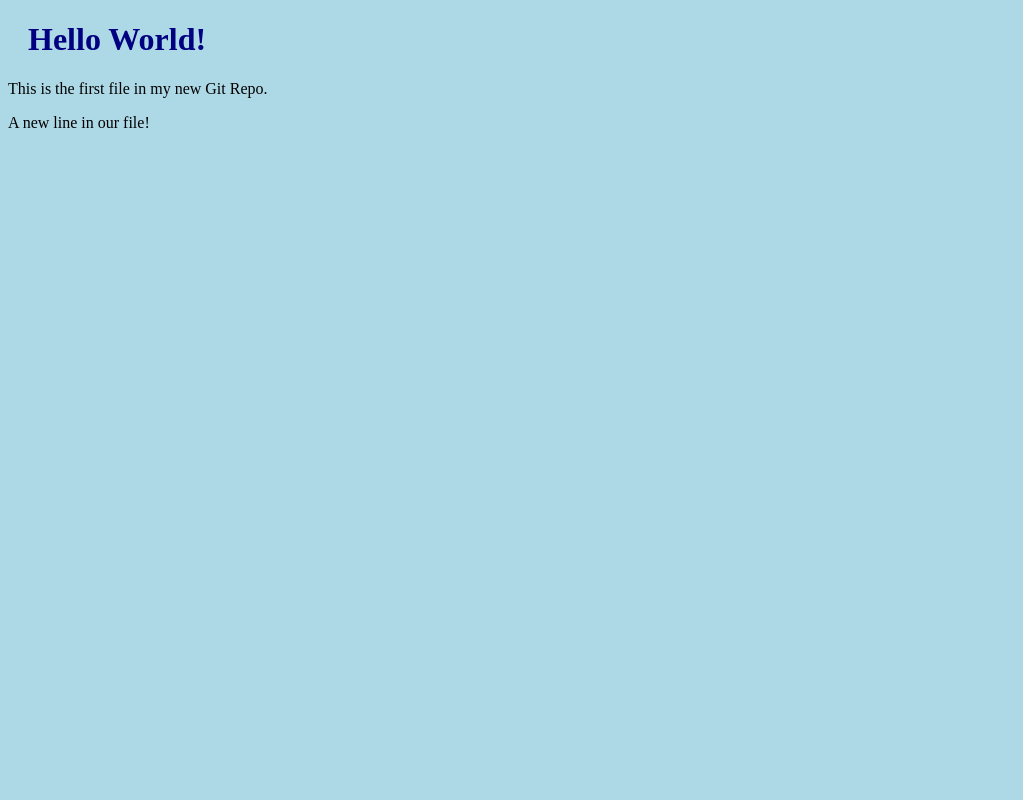
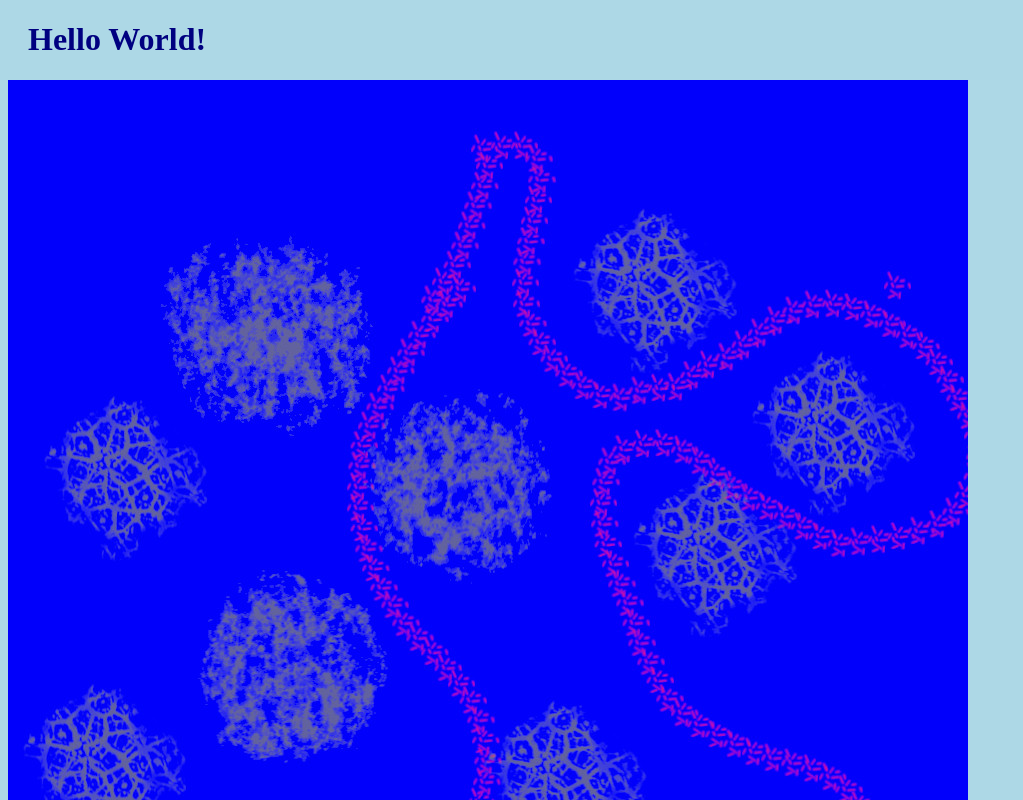
Before and after one commit to wiwr/git_w3schools_tutorial, a plain HTML site: page index.html in a window 1280 px wide. Shown: the top 800 px of the page, without its empty margins (0-1023 px from the left). Drawn offline with Linux system fonts and the light colour scheme.

Commit message:
Added image to Hello World

```diff
--- a/index.html
+++ b/index.html
@@ -6,6 +6,7 @@
 	</head>
 	<body>
 		<h1>Hello World!</h1>
+		<div><img src="img_hello_world.jpg" all="Hello World from Space" style="width:100%;max-width:960px"></dvi>
 		<p>This is the first file in my new Git Repo.</p>
 		<p>A new line in our file!</p>
 	</body>
```
Also changed, not shown: img_hello_world.jpg (added).
